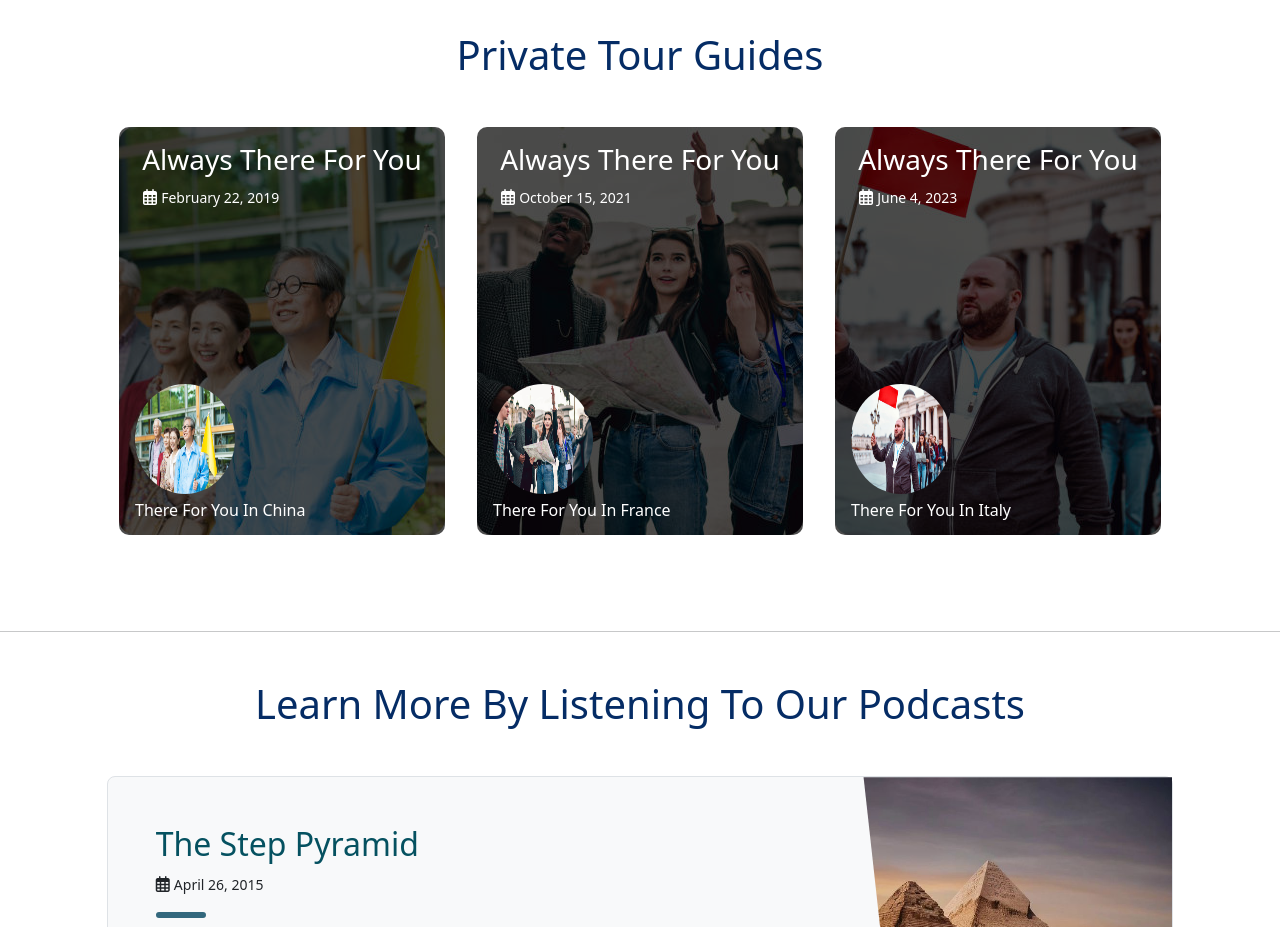
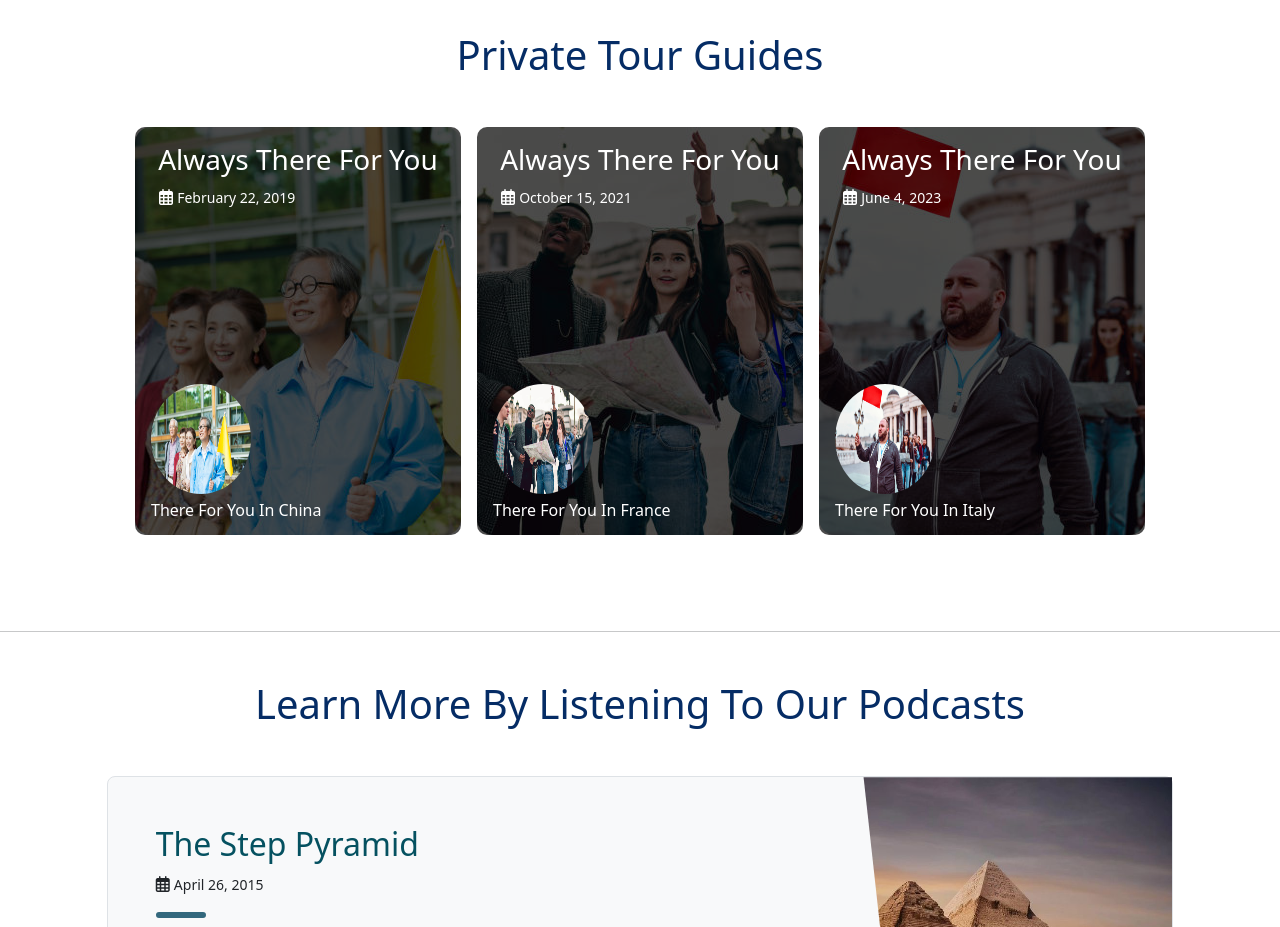
Before and after one commit to Somayaaaa/Web-Project-3-bootstrap, a plain HTML site: page index.html in a window 1280 px wide. Shown: the part 5620-6547 px from the top of the page. Drawn offline with nearby package versions, Linux system fonts and the light colour scheme.

Commit message:
changed tour cards

```diff
--- a/css/style.css
+++ b/css/style.css
@@ -51,12 +51,9 @@
     .pod-img{
         clip-path: none !important;
     }
-    /* .cards{
-        flex-direction: column !important;
-    } */
 }
 .pod-i:hover{
-    background-color: rgba(0,0,0,0.4) !important
+    background-color: rgba(0,0,0,0.4) !important;
 }
 .pod-sp-i:hover{
     background-color:rgb(53, 107, 223) !important;
--- a/index.html
+++ b/index.html
@@ -314,7 +314,7 @@
         <h2 class="text-capitalize text-primary-emphasis text-center fs-1 mb-5">private tour guides</h2>
     </div>
     <div class="tour-parent row d-flex justify-content-center mb-5">
-        <div class="tour-card rounded-4 mb-5 col-10 col-md-4 col-lg-3 mx-3" style="height: 408px; background-image: url(images/gettyimages-1060514672-612x612.jpg); background-position: center; transition: 0.5s;">
+        <div class="tour-card rounded-4 mb-5 col-11 col-md-4 col-lg-3 mx-2" style="height: 408px; background-image: url(images/gettyimages-1060514672-612x612.jpg); background-position: center; transition: 0.5s;">
          <div class="overlay">
           <h3 class="text-capitalize text-white fs-3 text-center mt-3">always there for you</h3>
           <i class="fa-regular fa-calendar-days text-white mx-4 fs-6 me-0"></i>
@@ -325,7 +325,7 @@
           </div>
          </div>
         </div>
-        <div class="tour-card rounded-4 mb-5 col-10 col-md-4 col-lg-3 mx-3" style="height: 408px; background-image: url(images/gettyimages-1190694112-612x612.jpg); background-position: center; transition: 0.5s;">
+        <div class="tour-card rounded-4 mb-5 col-11 col-md-4 col-lg-3 mx-2" style="height: 408px; background-image: url(images/gettyimages-1190694112-612x612.jpg); background-position: center; transition: 0.5s;">
          <div class="overlay">
           <h3 class="text-capitalize text-white fs-3 text-center mt-3">always there for you</h3>
           <i class="fa-regular fa-calendar-days text-white mx-4 fs-6 me-0"></i>
@@ -336,7 +336,7 @@
           </div>
          </div>
         </div>
-        <div class="tour-card rounded-4 mb-5 col-10 col-md-4 col-lg-3 mx-3" style="height: 408px; background-image: url(images/gettyimages-1190048047-612x612.jpg); background-position: center; transition: 0.5s;">
+        <div class="tour-card rounded-4 mb-5 col-11 col-md-4 col-lg-3 mx-2" style="height: 408px; background-image: url(images/gettyimages-1190048047-612x612.jpg); background-position: center; transition: 0.5s;">
         <div class="overlay">
           <h3 class="text-capitalize text-white fs-3 text-center mt-3">always there for you</h3>
           <i class="fa-regular fa-calendar-days text-white mx-4 fs-6 me-0"></i>
```
